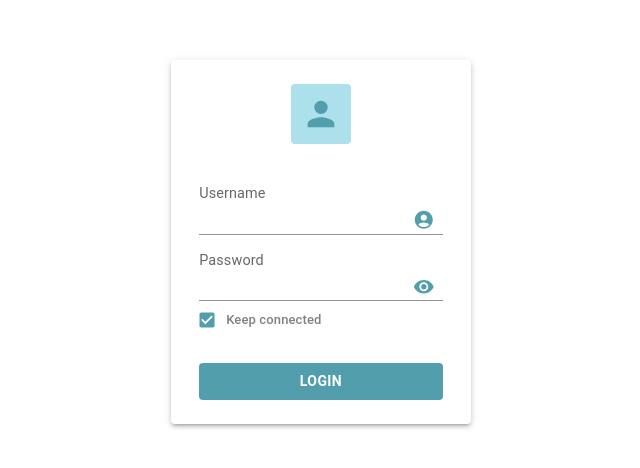
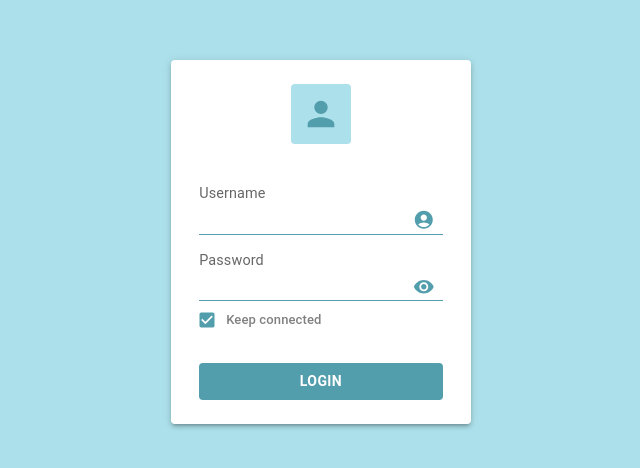
Before and after one commit to lMonacoo/Projects_Dashboard, a React (Vite) app: page /login in a window 1280 px wide. Shown: the part 158-626 px from the top of the page, without its empty margins (319-959 px from the left). Built offline with nearby package versions, Linux system fonts and the light colour scheme.

Commit message:
✨ [login]: create login to persist user

```diff
--- a/src/constants/index.ts
+++ b/src/constants/index.ts
@@ -1,2 +1,3 @@
 export * from './routePaths';
 export * from './dashboardDialogForms';
+export * from './storageKeys';
--- /dev/null
+++ b/src/constants/storageKeys.ts
@@ -0,0 +1 @@
+export const CURRENT_USER_KEY = '_USER';
--- a/src/routes/routes.tsx
+++ b/src/routes/routes.tsx
@@ -1,11 +1,23 @@
+import { useEffect } from 'react';
 import { Routes as Switch, Route, Navigate } from 'react-router-dom';
 
-import { ROUTES } from '~/constants';
+import { CURRENT_USER_KEY, ROUTES } from '~/constants';
+import { useAppDispatch } from '~/hooks';
 import ProtectedRoutes from '~/routes/protected-route';
 import PublicRoutes from '~/routes/public-route';
 import { Dashboard, Login } from '~/screens';
+import { login } from '~/store';
 
 export const Routes = () => {
+  const dispatch = useAppDispatch();
+
+  useEffect(() => {
+    const currentUser = localStorage.getItem(CURRENT_USER_KEY);
+    if (currentUser) {
+      dispatch(login(JSON.parse(currentUser)));
+    }
+  }, [dispatch]);
+
   return (
     <Switch>
       {/* PROTECTED */}
--- a/src/screens/login/index.tsx
+++ b/src/screens/login/index.tsx
@@ -18,7 +18,7 @@ import {
   IconButton,
   InputAdornment
 } from '@mui/material';
-import { useTheme } from 'styled-components';
+import styled, { useTheme } from 'styled-components';
 
 import { useAppDispatch } from '~/hooks';
 import { login } from '~/store';
@@ -34,6 +34,12 @@ const defaultValues: ILoginForm = {
   password: '',
   keepConnected: true
 };
+
+const MainLoginContainer = styled.main`
+  width: 100%;
+  height: 100vh;
+  background: ${props => props.theme.colors.greenPrimary};
+`;
 
 export const Login = () => {
   const { colors } = useTheme();
@@ -66,6 +72,7 @@ export const Login = () => {
   }, []);
 
   return (
+    <MainLoginContainer>
       <Container
         sx={{
           width: 700,
@@ -99,6 +106,14 @@ export const Login = () => {
                   value={formValues.username}
                   onChange={handleInputChange}
                   name='username'
+                  sx={{
+                    '&::before': {
+                      borderColor: colors.greenTertiary
+                    },
+                    '&::after': {
+                      border: `1px solid ${colors.greenTertiary}`
+                    }
+                  }}
                   endAdornment={
                     <InputAdornment position='start'>
                       <AccountCircle sx={{ fill: colors.greenTertiary }} />
@@ -115,6 +130,14 @@ export const Login = () => {
                   onChange={handleInputChange}
                   name='password'
                   type={showPassword ? 'text' : 'password'}
+                  sx={{
+                    '&::before': {
+                      borderColor: colors.greenTertiary
+                    },
+                    '&::after': {
+                      border: `1px solid ${colors.greenTertiary}`
+                    }
+                  }}
                   endAdornment={
                     <InputAdornment position='end'>
                       <IconButton
@@ -169,5 +192,6 @@ export const Login = () => {
           </Box>
         </Paper>
       </Container>
+    </MainLoginContainer>
   );
 };
--- a/src/store/features/user/userSlice.ts
+++ b/src/store/features/user/userSlice.ts
@@ -1,5 +1,6 @@
 import { createSlice, PayloadAction } from '@reduxjs/toolkit';
 
+import { CURRENT_USER_KEY } from '~/constants';
 import { ILocalUser, IUsers, IUserSlice } from '~/interfaces';
 import initialUsers from '~/store/features/user/mock';
 import { getPropertyInArray, findBiggerNumberInArray } from '~/utils';
@@ -15,8 +16,12 @@ const userSlice = createSlice({
   reducers: {
     login: (state, action: PayloadAction<ILocalUser>) => {
       state.currentUser = action.payload;
+      const isUserKeepConnected = action.payload?.keepConnected;
+      if (isUserKeepConnected)
+        localStorage.setItem(CURRENT_USER_KEY, JSON.stringify(action.payload));
     },
     logout: state => {
+      if (state.currentUser?.keepConnected) localStorage.removeItem(CURRENT_USER_KEY);
       state.currentUser = null;
     },
     addUser(state, action: PayloadAction<Omit<IUsers, 'id'>>) {
```
Lines whose indentation alone changed are shown as unchanged.
